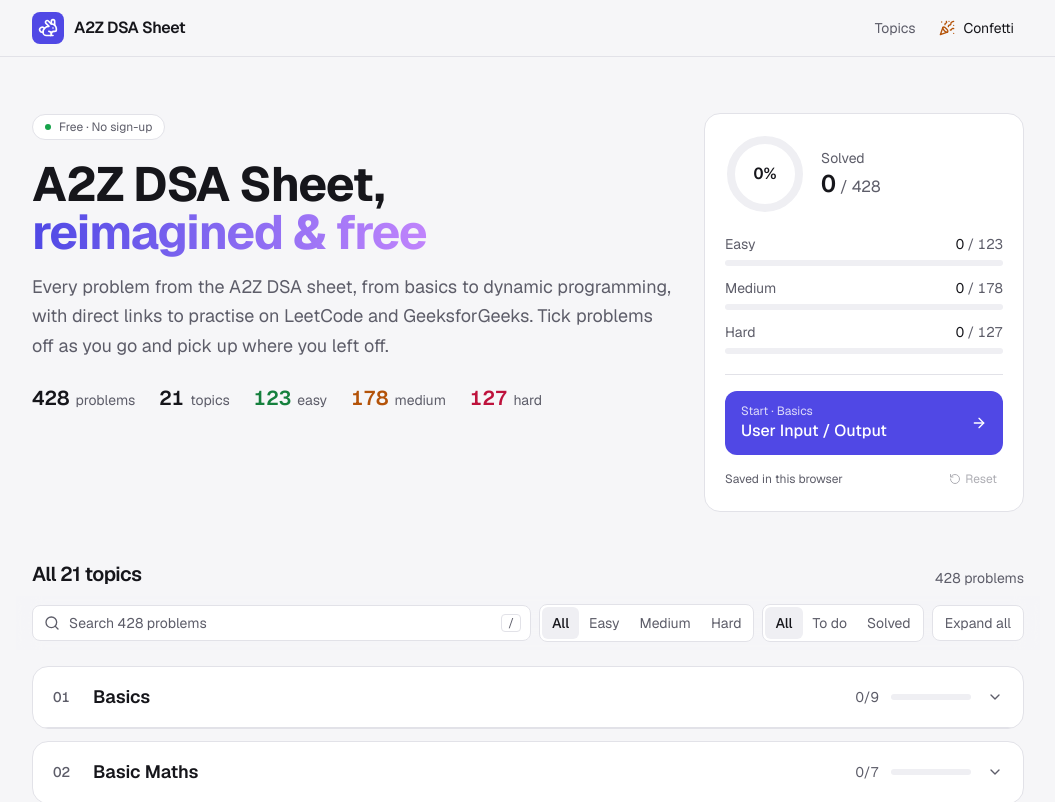
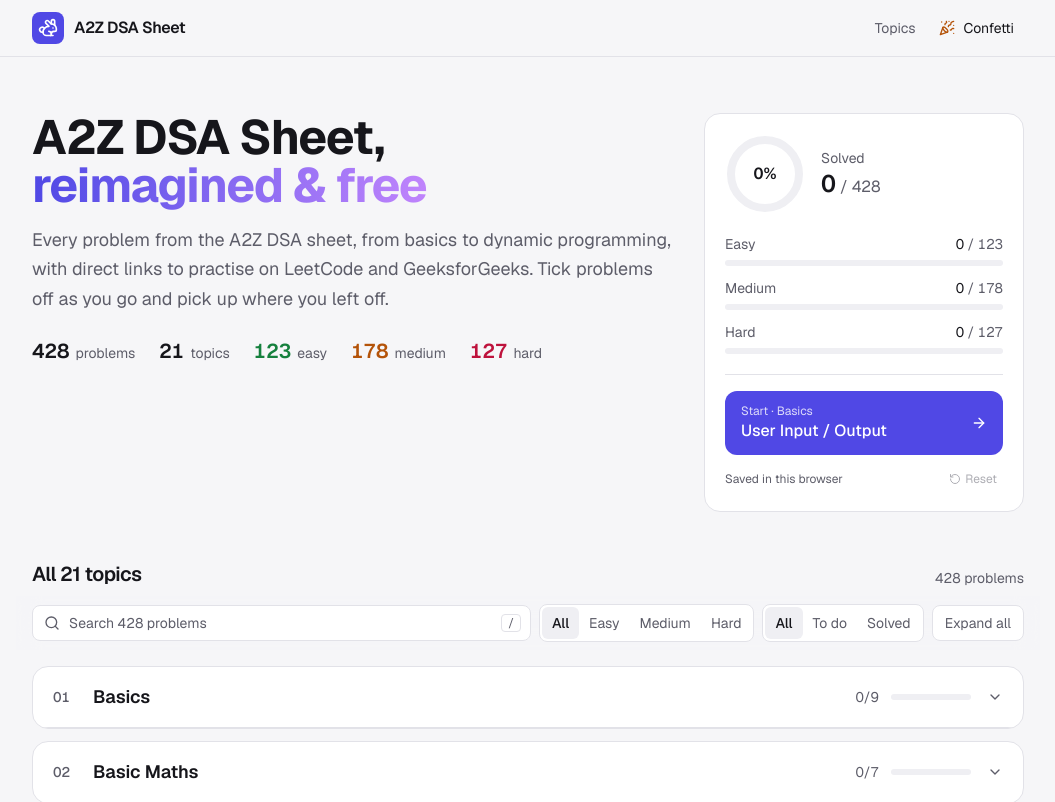
Before and after one commit to himanshumishra3198/Sheet, a Next.js app: page / in a window 1280 px wide. Shown: the top 802 px of the page, without its empty margins (112-1167 px from the left). Built offline with nearby package versions, Linux system fonts and the light colour scheme.

Commit message:
Remove the hero pill above the title

```diff
--- a/app/page.tsx
+++ b/app/page.tsx
@@ -38,11 +38,7 @@
       />
       <HomeView topics={topics}>
         <div>
-          <p className="inline-flex items-center gap-2 rounded-full border border-line bg-surface px-3 py-1 text-xs text-muted">
-            <span className="size-1.5 rounded-full bg-solved" aria-hidden="true" />
-            Free · No sign-up
-          </p>
-          <h1 className="mt-5 text-4xl font-bold tracking-tight text-balance sm:text-5xl">
+          <h1 className="text-4xl font-bold tracking-tight text-balance sm:text-5xl">
             A2Z DSA Sheet,{" "}
             <span className="bg-gradient-to-r from-accent to-[#c084fc] bg-clip-text text-transparent">
               reimagined & free
```
